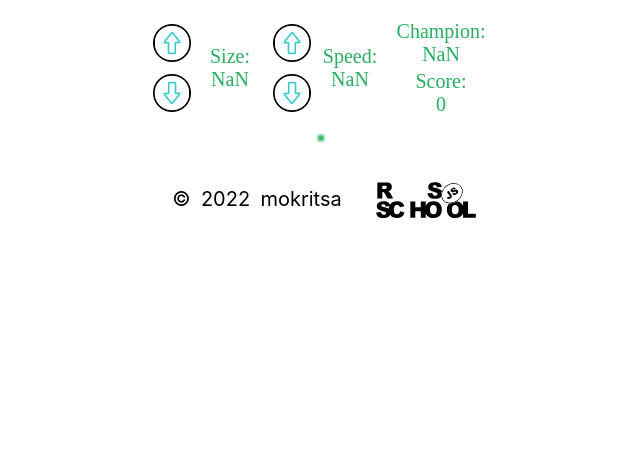
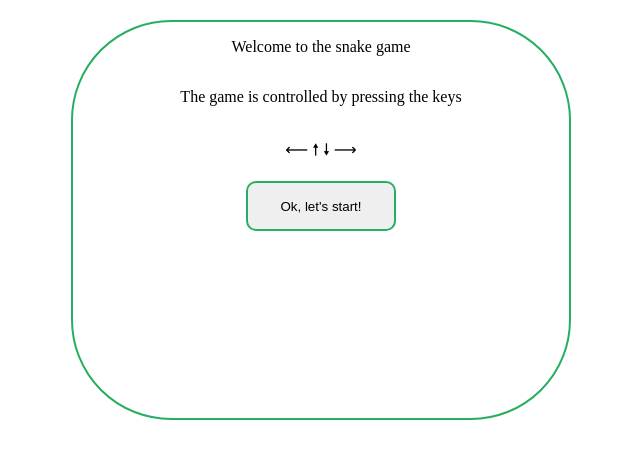
Before and after one commit to Mokritsa/snake-game, a plain HTML site: page index.html in a window 1280 px wide. Shown: the whole page, without its empty margins (319-959 px from the left). Drawn offline with Linux system fonts and the light colour scheme.

Commit message:
feat: add start greeting

```diff
--- a/index.html
+++ b/index.html
@@ -9,6 +9,12 @@
 </head>
 <body>
   <div class="canvas">
+    <div class="start-box">
+      <p class="start">Welcome to the snake game</p>
+      <p class="start">The game is controlled by pressing the keys</p>
+      <p class="start">⟵ 🠕 🠗 ⟶</p>
+      <button class="start-game">Ok, let's start!</button>
+    </div>
     <div class="resource-panel">
       <div class="source-element">
         <div class="control-panel">
--- a/script.js
+++ b/script.js
@@ -4,6 +4,7 @@ const size = document.querySelector(".size");
 const speed = document.querySelector(".speed");
 const currentScore = document.querySelector(".current");
 const bestScr = document.querySelector(".best");
+const buton = document.querySelector('.start-game');
 let valSpeed = 1;
 const box = 20;
 let canvasSize = 60;
@@ -53,6 +54,16 @@ document.querySelector('.down-speed').addEventListener("click", (event) => {
 		restartGame();
 	}
 });
+
+buton.addEventListener("click", (event) => {
+	document.querySelector('.start-box').classList.add('is-active');
+	setTimeout(clearStartBox, 3000);
+});
+
+function clearStartBox(){
+	document.querySelector('.start-box').style.setProperty('display', 'none');
+}
+
 let dir;
 let snake = [];
 snake[0] = {
@@ -169,7 +180,6 @@ function setFoodPos() {
 	else{
 		food.x = Math.floor((Math.random() * (canvasSize / box))) * box;
 		food.y = Math.floor((Math.random() * (canvasSize / box))) * box;
-		console.log(canvasSize, box);
 		for(let i = 0; i < snake.length; i++)
 			if(food.x == snake[i].x && food.y == snake[i].y){
 				setFoodPos();
@@ -208,7 +218,6 @@ function gameDrow() {
 		snakeDrow(snake[0]);
 	else
 		snakeDrow(newHead);
-	//console.log(food);
 }
 
 function restartGame(){
@@ -221,7 +230,6 @@ function restartGame(){
 	dir = "";
 	snake[0].x = box * Math.floor(canvasSize/(2 * box));
 	snake[0].y = box * Math.floor(canvasSize/(2 * box));
-	console.log(snake[0]);
 	setFoodPos();
 	gameDrow();
 	startDrow();
--- a/style.css
+++ b/style.css
@@ -10,6 +10,31 @@ html {
     --mainBlack: black;
     --mainWhite: white;
     --mainOrange: #BDAE82
+}
+.start-box {
+  display: flex;
+  flex-direction: column;
+  align-items: center;
+  width: 500px;
+  height: 400px;
+  z-index: 2;
+  background-color: var(--mainWhite);
+  position: absolute;
+  border: solid 2px #27AE60;
+  border-radius: 100px;
+  top: 20px;
+  margin: 0 auto;
+}
+.start-game {
+  width: 150px;
+  height: 50px;
+  border: solid 2px #27AE60;
+  border-radius: 10px;
+  transition: opacity 3s;
+}
+.is-active {
+  transition: opacity 3s;
+  opacity: 0;
 }
 label {
   margin: 5px auto;
```
